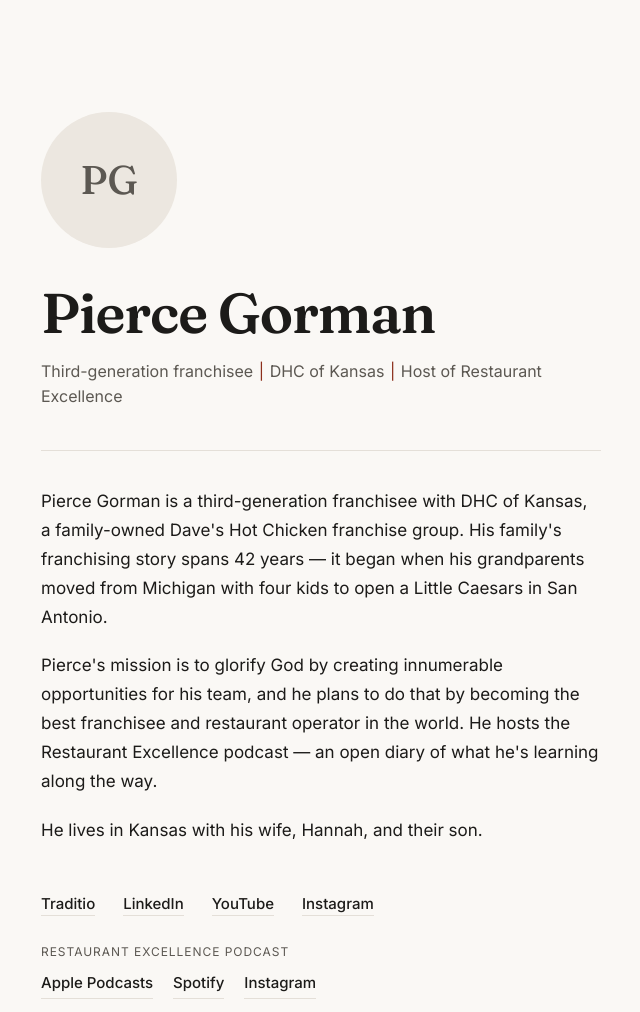
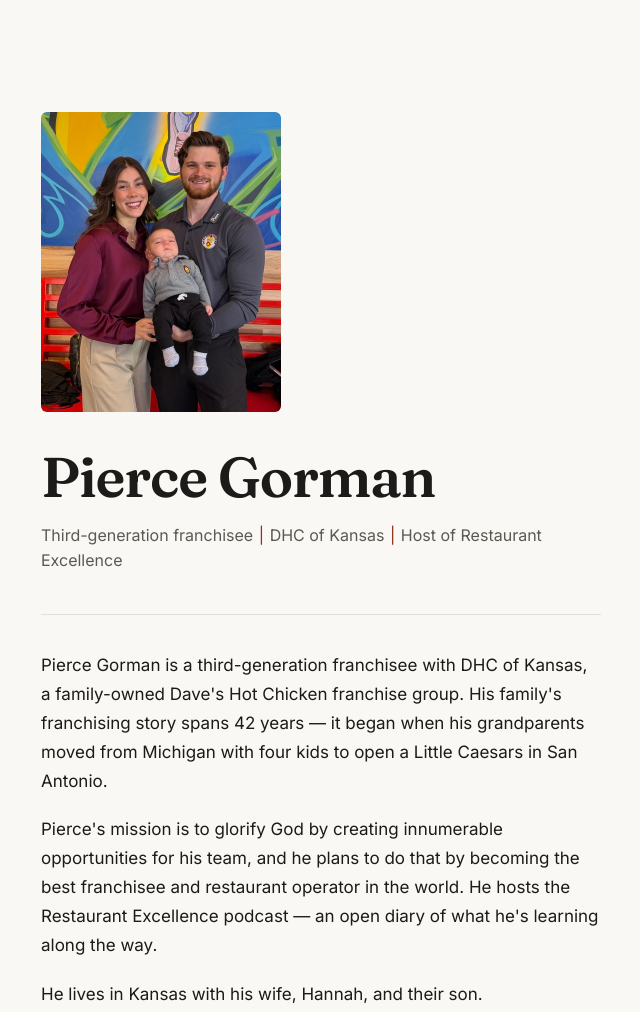
Before and after one commit to pierce-gorman2/pg.com, a plain HTML site: page index.html in a window 1280 px wide. Shown: the top 1012 px of the page, without its empty margins (319-959 px from the left). Drawn offline with Linux system fonts and the light colour scheme.

Commit message:
Add family photo and social share image
Bio photo shown at a modest size (max 240px wide). Wide og-image.jpg
crop for link previews.

Co-Authored-By: Claude Opus 5.5 <noreply@anthropic.com>

```diff
--- a/index.html
+++ b/index.html
@@ -15,8 +15,10 @@
   <meta property="og:title" content="Pierce Gorman | Third-Generation Franchisee &amp; Restaurant Operator">
   <meta property="og:description" content="Pierce Gorman is a third-generation franchisee with DHC of Kansas, a family-owned Dave's Hot Chicken group, and host of the Restaurant Excellence podcast.">
   <meta property="og:url" content="https://piercegorman.com/">
-  <meta property="og:image" content="https://piercegorman.com/pierce.jpg">
-  <meta property="og:image:alt" content="Pierce Gorman">
+  <meta property="og:image" content="https://piercegorman.com/og-image.jpg">
+  <meta property="og:image:width" content="768">
+  <meta property="og:image:height" content="402">
+  <meta property="og:image:alt" content="Pierce Gorman with his wife, Hannah, and their son">
   <meta property="profile:first_name" content="Pierce">
   <meta property="profile:last_name" content="Gorman">
 
@@ -24,8 +26,8 @@
   <meta name="twitter:card" content="summary_large_image">
   <meta name="twitter:title" content="Pierce Gorman | Third-Generation Franchisee &amp; Restaurant Operator">
   <meta name="twitter:description" content="Pierce Gorman is a third-generation franchisee with DHC of Kansas, a family-owned Dave's Hot Chicken group, and host of the Restaurant Excellence podcast.">
-  <meta name="twitter:image" content="https://piercegorman.com/pierce.jpg">
-  <meta name="twitter:image:alt" content="Pierce Gorman">
+  <meta name="twitter:image" content="https://piercegorman.com/og-image.jpg">
+  <meta name="twitter:image:alt" content="Pierce Gorman with his wife, Hannah, and their son">
 
   <link rel="icon" href="favicon.svg" type="image/svg+xml">
   <link rel="icon" href="favicon.png" type="image/png" sizes="180x180">
@@ -117,20 +119,18 @@
       padding: clamp(3.5rem, 10vw, 7rem) 1.5rem 4rem;
     }
     .photo {
-      width: 8.5rem; height: 8.5rem;
-      border-radius: 50%;
+      width: min(15rem, 70%);
+      aspect-ratio: 4 / 5;
+      border-radius: 6px;
       overflow: hidden;
-      margin-bottom: 2.25rem;
-      /* Placeholder monogram shows until pierce.jpg is added */
+      margin: 0 0 2.25rem;
       background: #ece7e0;
-      display: grid; place-items: center;
-      font-family: var(--serif); font-size: 2.5rem; color: var(--muted);
-      position: relative;
     }
     .photo img {
-      position: absolute; inset: 0;
+      display: block;
       width: 100%; height: 100%;
       object-fit: cover;
+      object-position: center;
     }
     h1 {
       font-family: var(--serif);
@@ -187,10 +187,9 @@
   <a class="skip" href="#content">Skip to content</a>
   <main id="content">
     <header>
-      <div class="photo">
-        <span aria-hidden="true">PG</span>
-        <img src="pierce.jpg" alt="Pierce Gorman" width="272" height="272" fetchpriority="high" decoding="async" onerror="this.remove()">
-      </div>
+      <figure class="photo">
+        <img src="pierce.jpg" alt="Pierce Gorman with his wife, Hannah, and their son" width="480" height="600" fetchpriority="high" decoding="async">
+      </figure>
       <h1>Pierce Gorman</h1>
       <p class="tagline">Third-generation franchisee<span aria-hidden="true">|</span>DHC of Kansas<span aria-hidden="true">|</span>Host of Restaurant Excellence</p>
     </header>
```
Also changed, not shown: og-image.jpg (added), pierce.jpg (added), 1 other file.
